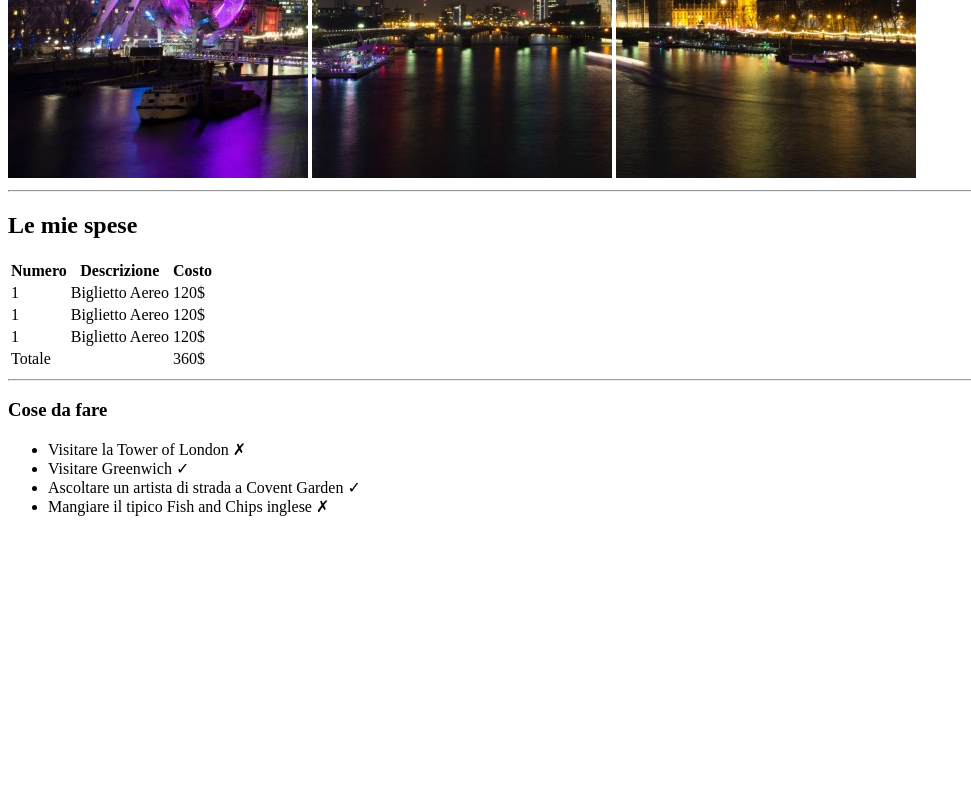
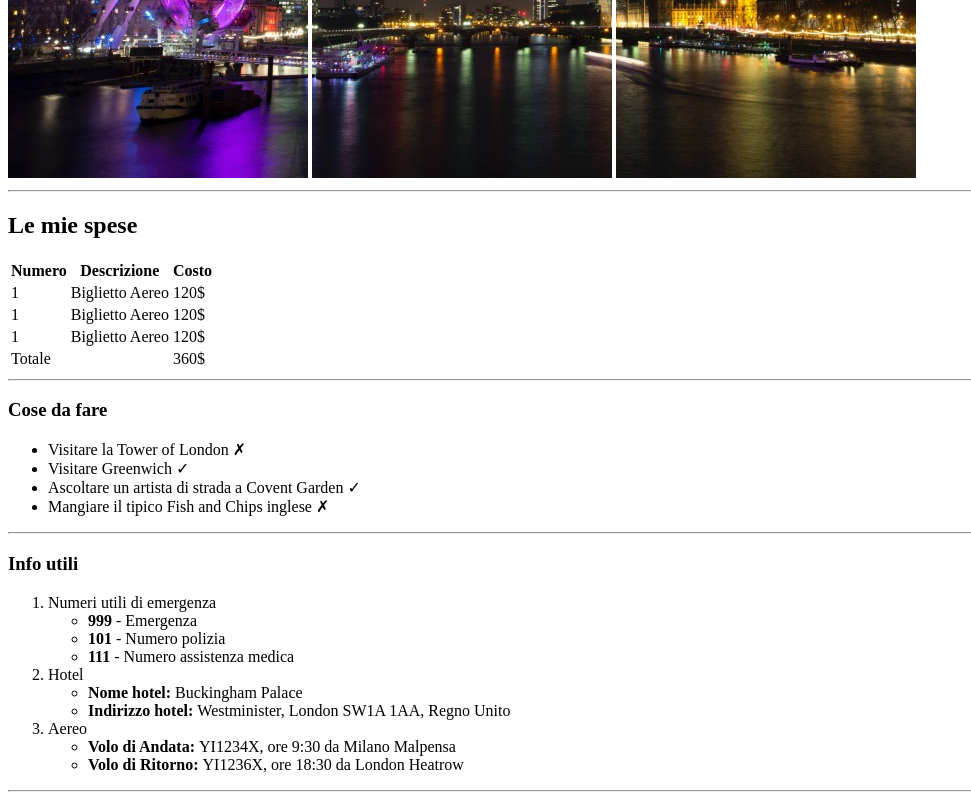
Before and after one commit to guglielmopiasenti/html-london-trip, a plain HTML site: page index.html in a window 1280 px wide. Shown: the part 502-1302 px from the top of the page, without its empty margins (0-971 px from the left). Before the commit the page ends 1034 px from the top, so only its background shows below. Drawn offline with Linux system fonts and the light colour scheme.

Commit message:
creating sections, adding info section

```diff
--- a/index.html
+++ b/index.html
@@ -19,6 +19,7 @@
         <hr>
     </header>
     <main>
+        <section class="spese">
             <h2>
                 Le mie spese
             </h2>
@@ -50,6 +51,8 @@
                 </tr>
             </table>
             <hr>
+        </section>
+        <section class="to-do-list">
             <h3>
                 Cose da fare
             </h3>
@@ -59,6 +62,38 @@
                 <li> Ascoltare un artista di strada a Covent Garden &#10003 </li>
                 <li> Mangiare il tipico Fish and Chips inglese &#10007 </li>
             </ul>
+            <hr>
+        </section>
+        <section class="info">
+            <h3>
+                Info utili
+            </h3>
+            <ol>
+                <li> Numeri utili di emergenza </li>
+                <ul>
+                    <li> <strong> 999 </strong> - Emergenza </li>
+                    <li> <strong> 101 </strong> - Numero polizia </li>
+                    <li> <strong> 111 </strong> - Numero assistenza medica </li>
+                </ul>
+                <li> Hotel </li>
+                <ul>
+                    <li> <strong> Nome hotel: </strong> Buckingham Palace </li>
+                    <li> <strong> Indirizzo hotel: </strong> Westminister, London SW1A 1AA, Regno Unito </li>
+                </ul>
+                <li> Aereo</li>
+                <ul>
+                    <li> <strong> Volo di Andata: </strong> YI1234X, ore 9:30 da Milano Malpensa </li>
+                    <li> <strong> Volo di Ritorno: </strong> YI1236X, ore 18:30 da London Heatrow </li>
+                </ul>
+            </ol>
+            <hr>
+        </section>
+        <section>
+
+        </section>
+
+
+
     </main>
 
 </body>
```
Lines whose indentation alone changed are shown as unchanged.
